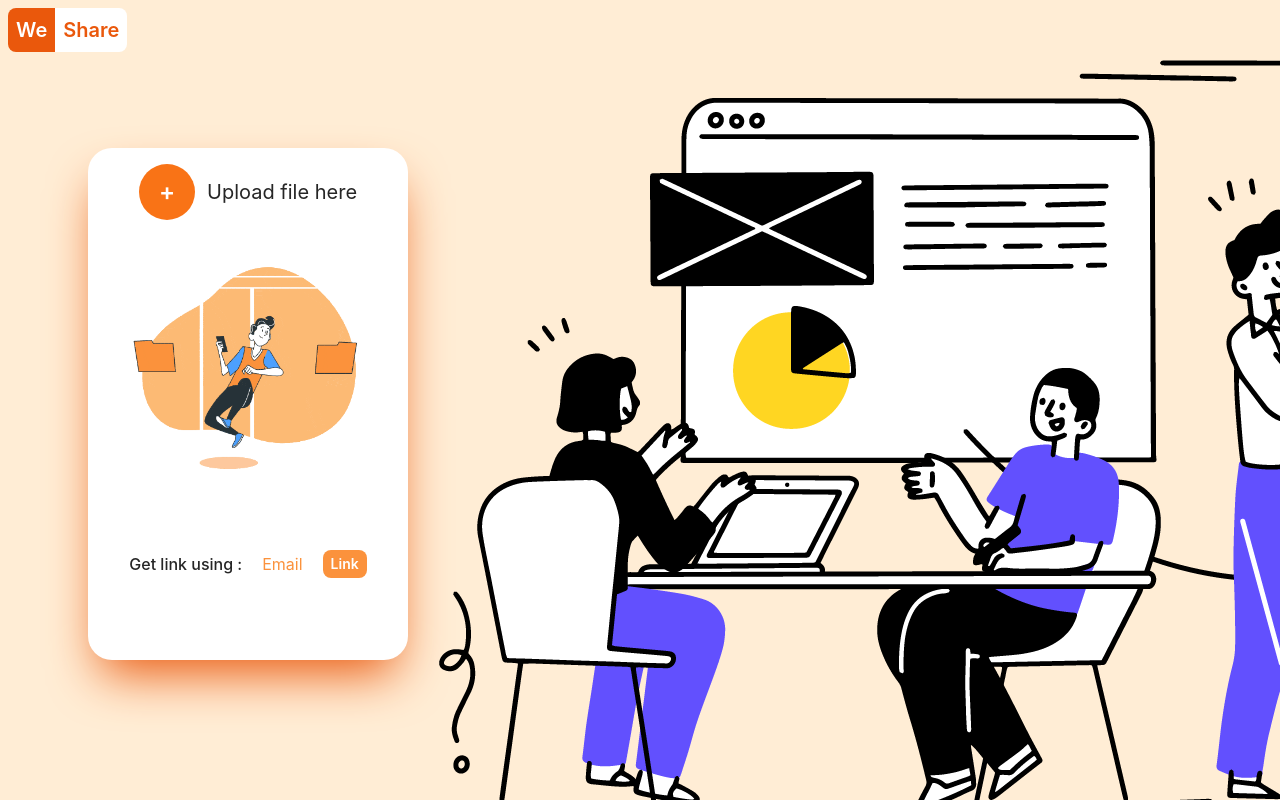
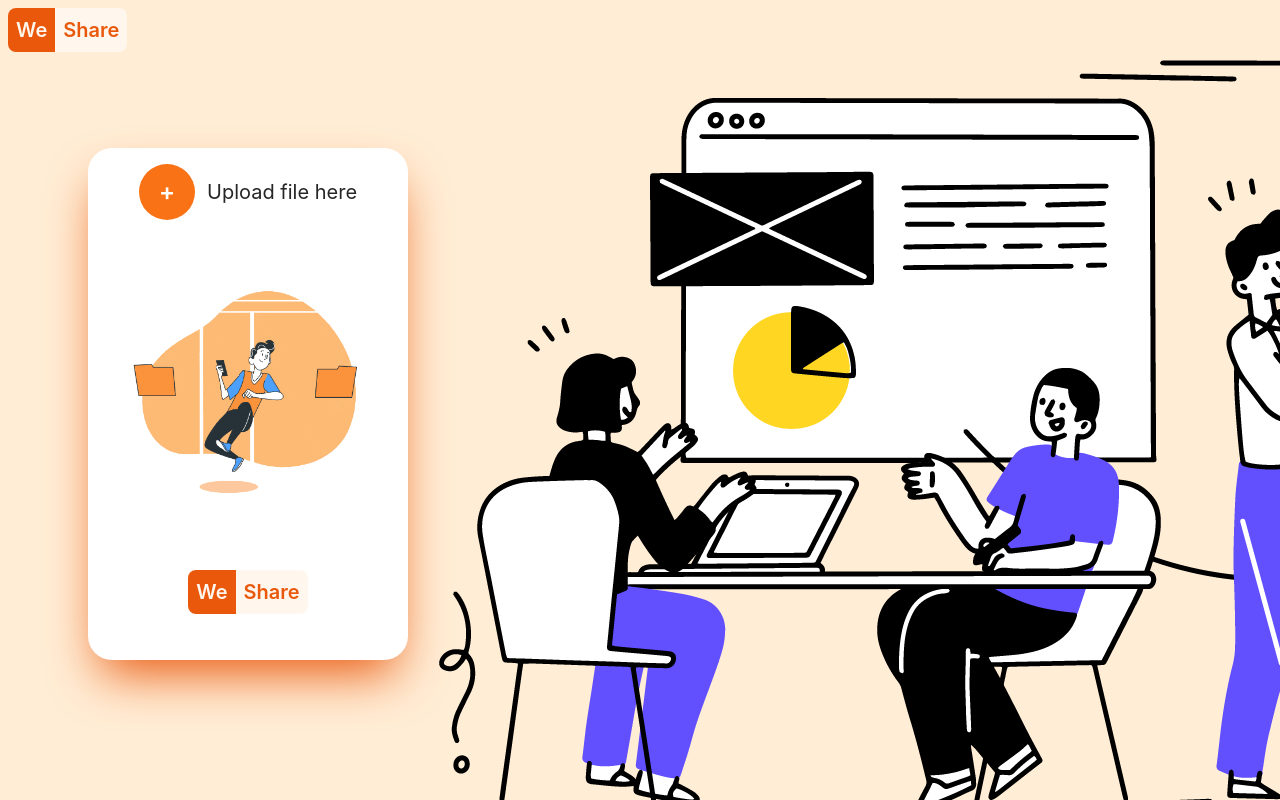
Before and after one commit to yashraut362/we-share, a Next.js app: page / in a window 1280 px wide. Built offline with nearby package versions, Linux system fonts and the light colour scheme.

Commit message:
some UI changes

```diff
--- a/components/navbar.js
+++ b/components/navbar.js
@@ -10,10 +10,10 @@ const Navbar = () => {
         height="50"
       /> */}
       <div className="flex flex-row text-xl font-semibold ">
-        <span className="bg-orange-600 py-2 px-2  text-white rounded-l-lg">
+        <span className="bg-orange-600 py-2 px-2  text-orange-50 rounded-l-lg">
           We
         </span>
-        <span className="bg-white py-2 px-2 text-orange-600 rounded-r-lg">
+        <span className="bg-orange-50 py-2 px-2 text-orange-600 rounded-r-lg">
           Share
         </span>
       </div>
--- a/components/sharecard.js
+++ b/components/sharecard.js
@@ -5,6 +5,7 @@ import { getDownloadURL, ref, uploadBytesResumable } from "firebase/storage";
 import RounedProgressbar from "./widget/RounedProgressbar";
 import Image from "next/image";
 import Finalscreen from "./widget/Finalscreen";
+import Navbar from "./navbar";
 
 const Sharecard = () => {
   const [link, setlink] = useState("");
@@ -121,22 +122,27 @@ const Sharecard = () => {
                               </span>
                             </label>
                           </p>
+                          <div className="py-5">
+                            <Navbar />
+                          </div>
                         </div>
                       ) : (
                         <>
+                          <div className="py-6">
                             <Image
-                            className="pt-5"
                               src="/assets/images/share.gif"
                               alt="me"
                               width="330"
                               height="330"
                             />
+                          </div>
+                          <Navbar />
                         </>
                       )}
                     </>
                   )}
 
-                  <div className="flex flex-row items-center justify-between space-x-3 pt-10">
+                  {/* <div className="flex flex-row items-center justify-between space-x-3 pt-10">
                     <span className="text-neutral-800 font-medium text-base">
                       Get link using :
                     </span>
@@ -164,7 +170,7 @@ const Sharecard = () => {
                     >
                       <span>Link</span>
                     </div>
-                  </div>
+                  </div> */}
                   {/* <div className="flex items-center justify-between space-x-2">
                 <input
                   type="text"
```
Lines whose indentation alone changed are shown as unchanged.
